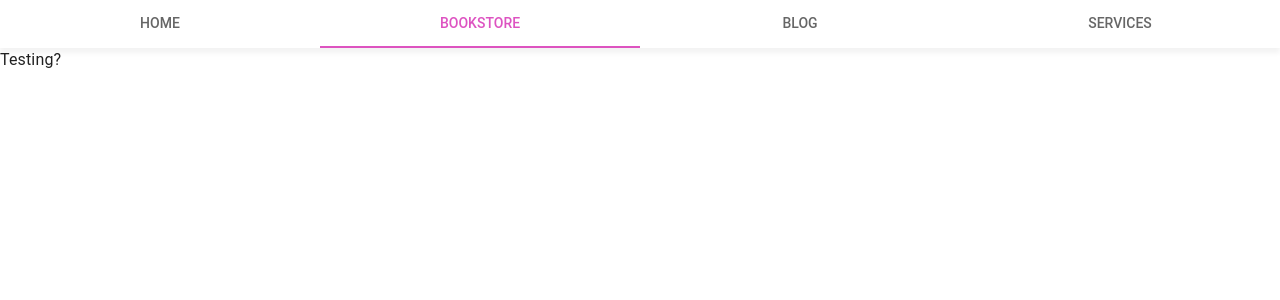
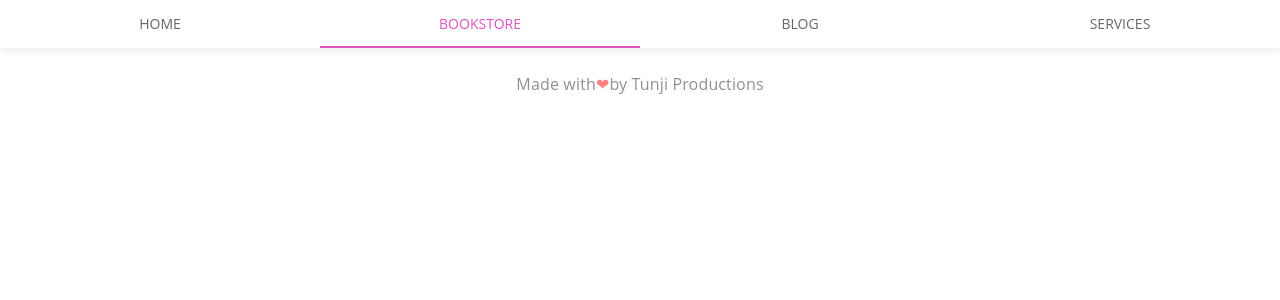
Before and after one commit to Guysnacho/besteemed, a Next.js app: page /bookstore in a window 1280 px wide. Shown: the top 300 px of the page. Built offline with nearby package versions, Linux system fonts and the light colour scheme.

Commit message:
Add footer, finalize setup and theme

```diff
--- a/Components/footer.tsx
+++ b/Components/footer.tsx
@@ -1,5 +1,25 @@
+import { Grid, Typography } from "@mui/material";
+
 const Footer = () => {
-  return <div>Testing?</div>;
+  return (
+    <footer>
+      <Grid
+        container
+        height="8%"
+        width={"100%"}
+        justifyContent="center"
+        my={3}
+      >
+        <Typography textAlign="center" fontStyle={{ opacity: "50%" }}>
+          Made with
+        </Typography>
+        <Typography color="red" fontStyle={{ opacity: "50%" }}>
+          ❤
+        </Typography>
+        <Typography fontStyle={{ opacity: "50%" }}> by Tunji Productions</Typography>
+      </Grid>
+    </footer>
+  );
 };
 
 export default Footer;
--- a/Components/layout.tsx
+++ b/Components/layout.tsx
@@ -1,4 +1,4 @@
-import Footer from "./footer";
+import Footer from "./Footer";
 import Navbar from "./Navbar";
 
 type LayoutProps = {
--- a/pages/_app.tsx
+++ b/pages/_app.tsx
@@ -1,7 +1,7 @@
 import { createTheme, ThemeProvider } from "@mui/material/styles";
 import { ReactElement, ReactNode } from "react";
 import { CssBaseline } from "@mui/material";
-import Layout from "../Components/layout";
+import Layout from "../Components/Layout";
 import type { AppProps } from "next/app";
 import { NextPage } from "next";
 import "../styles/globals.css";
@@ -31,7 +31,31 @@ const theme = createTheme({
     },
   },
   typography: {
-    fontFamily: "'Tiro Devanagari Marathi', 'Roboto', 'Helvetica', 'Arial'",
+    fontFamily: "Open Sans",
+    h1: {
+      fontFamily: "Poiret One",
+      fontWeight: 700,
+    },
+    h2: {
+      fontFamily: "Poiret One",
+      fontWeight: 700,
+    },
+    h3: {
+      fontFamily: "Poiret One",
+      fontWeight: 700,
+    },
+    h4: {
+      fontFamily: "Poiret One",
+      fontWeight: 700,
+    },
+    h5: {
+      fontFamily: "Poiret One",
+      fontWeight: 700,
+    },
+    h6: {
+      fontFamily: "Poiret One",
+      fontWeight: 700,
+    },
   },
 });
 
--- a/pages/blog.tsx
+++ b/pages/blog.tsx
@@ -14,8 +14,6 @@ const Blog: NextPage = () => {
       </Head>
 
       <main></main>
-
-      <footer></footer>
     </div>
   );
 };
--- a/pages/bookstore.tsx
+++ b/pages/bookstore.tsx
@@ -14,8 +14,6 @@ const Bookstore: NextPage = () => {
       </Head>
 
       <main></main>
-
-      <footer></footer>
     </div>
   );
 };
--- a/pages/index.tsx
+++ b/pages/index.tsx
@@ -11,8 +11,6 @@ const Home: NextPage = () => {
       </Head>
 
       <main></main>
-
-      <footer></footer>
     </div>
   );
 };
--- a/pages/services.tsx
+++ b/pages/services.tsx
@@ -14,8 +14,6 @@ const Services: NextPage = () => {
       </Head>
 
       <main></main>
-
-      <footer></footer>
     </div>
   );
 };
```
